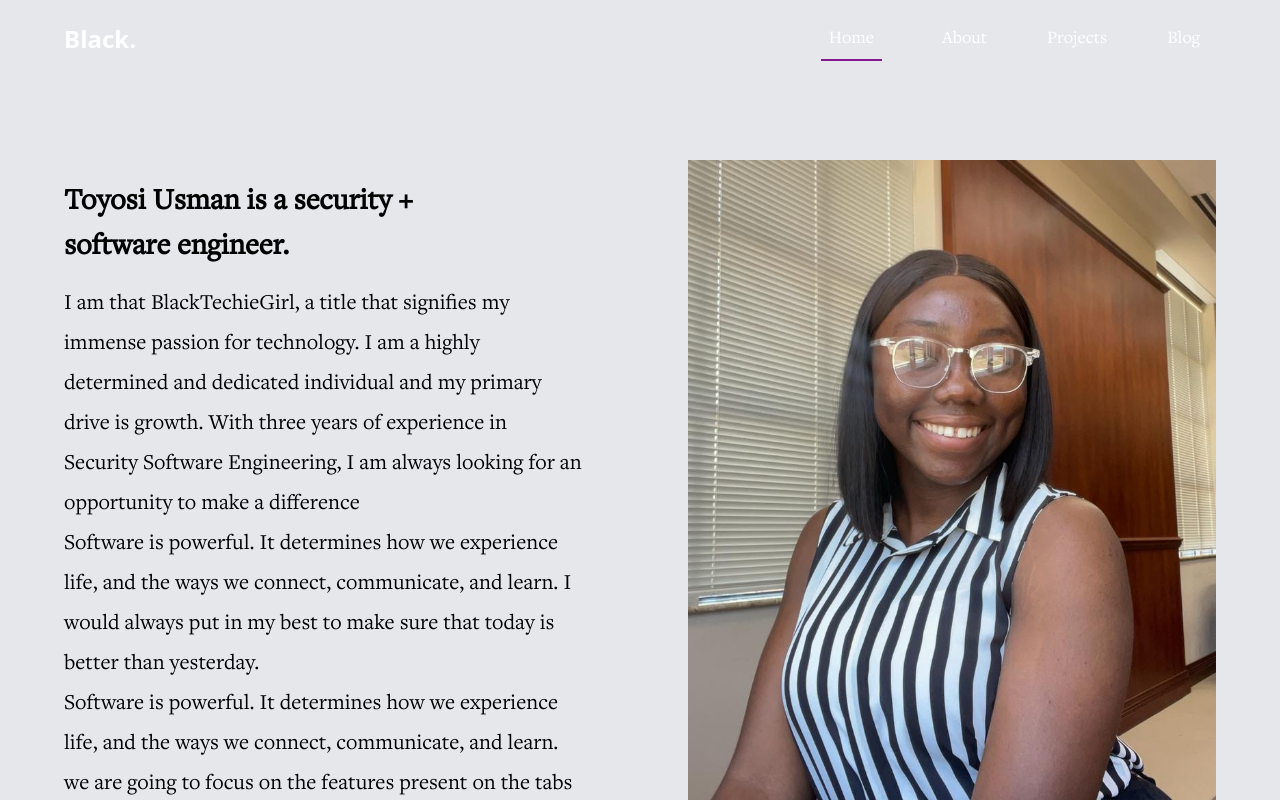
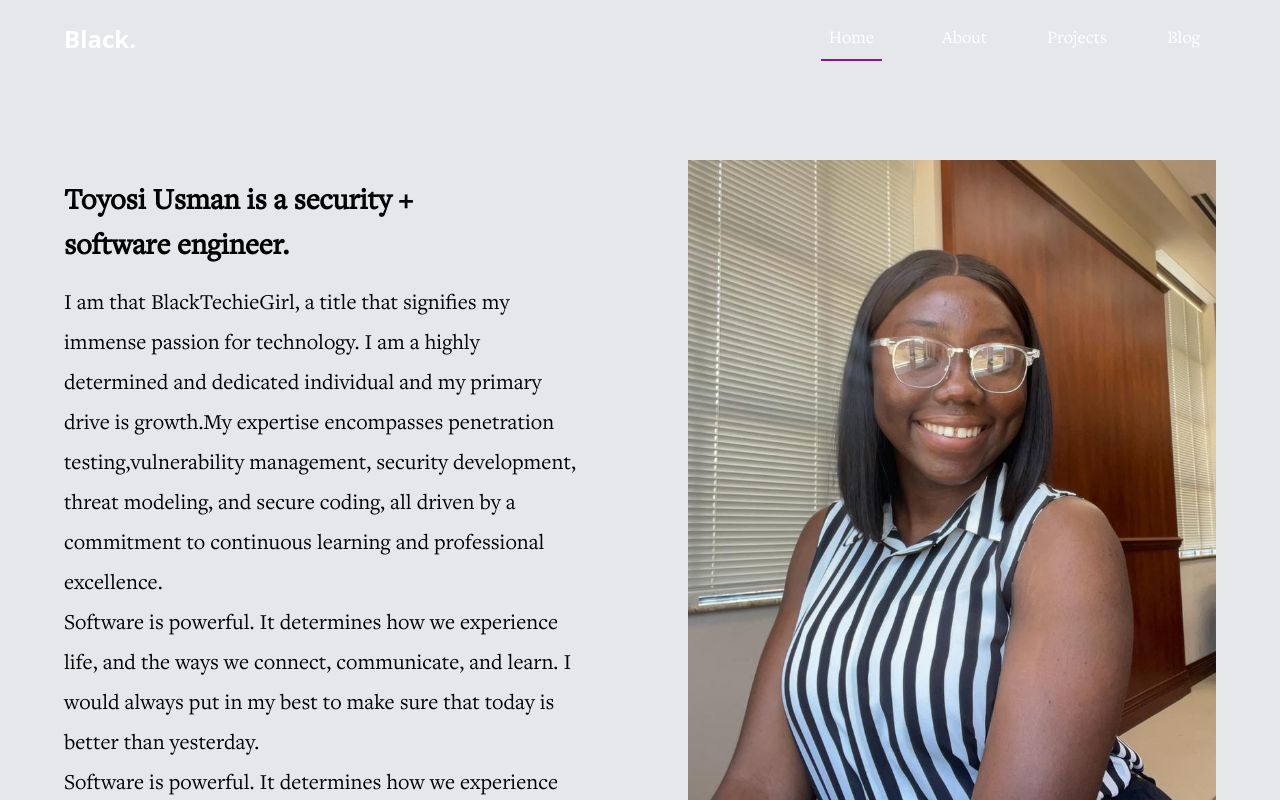
Before and after one commit to iamtoyosee/blacktechiegirl.xyz, a React (Create React App) app in the folder frontend/: page /about in a window 1280 px wide. Shown: the top 800 px of the page. Built offline with nearby package versions, Linux system fonts and the light colour scheme.

Commit message:
juneupdate

```diff
--- a/frontend/src/Components/AboutPage/about.js
+++ b/frontend/src/Components/AboutPage/about.js
@@ -22,7 +22,7 @@ const About = () => {
                 <p>
                   I am that BlackTechieGirl, a title that signifies my immense
                   passion for technology. I am a highly determined and dedicated
-                  individual and my primary drive is growth. With three years of experience in Security Software Engineering, I am always looking for an opportunity to make a difference</p>
+                  individual and my primary drive is growth.My expertise encompasses penetration testing,vulnerability management, security development, threat modeling, and secure coding, all driven by a commitment to continuous learning and professional excellence.</p>
                   <p>
                   {" "}
                   Software is powerful. It determines how we experience life,
```
